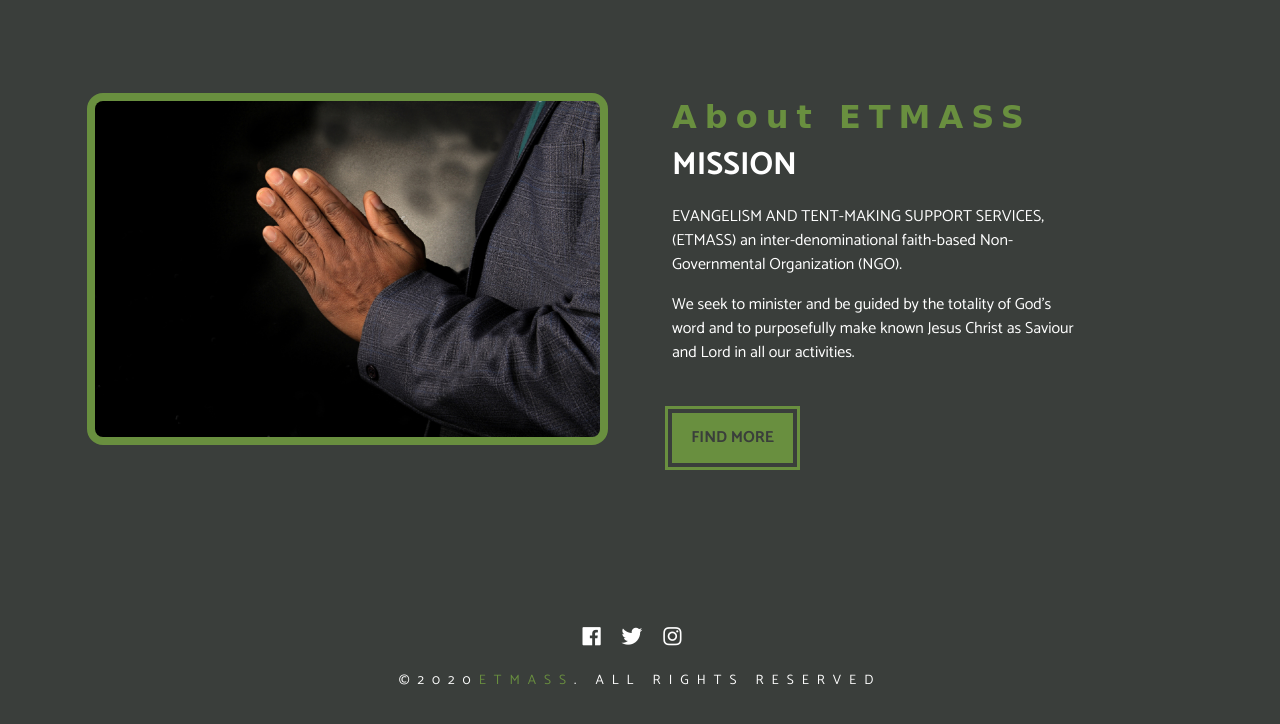
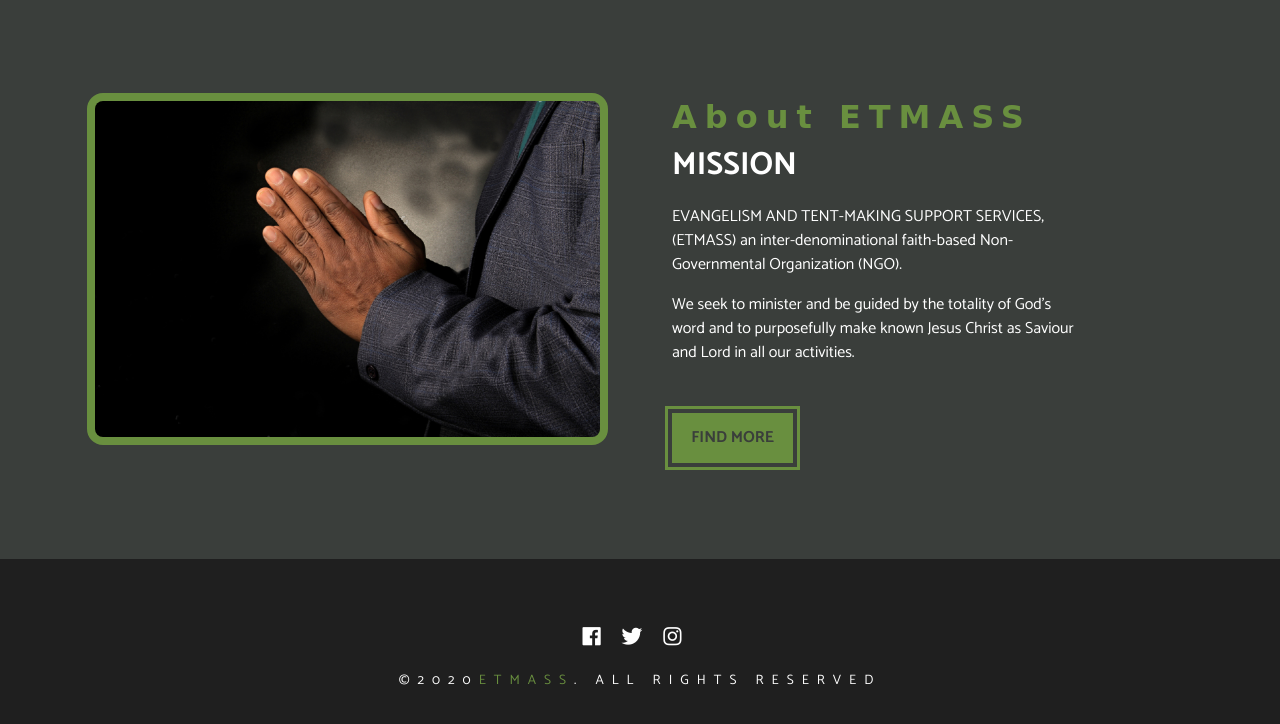
Before and after one commit to Tussey/etmass, a plain HTML site: page index.html in a window 1280 px wide. Shown: the part 1162-1886 px from the top of the page. Drawn offline with Linux system fonts and the light colour scheme; a web font is replaced by a local one.

Commit message:
etmass website

```diff
--- a/css/styles.css
+++ b/css/styles.css
@@ -463,7 +463,7 @@ a {
 /* end of contact  */
 /* footer */
 .footer {
-  background: var(--mainDark);
+  background: rgb(31, 31, 31);
   text-align: center;
 }
 
```
